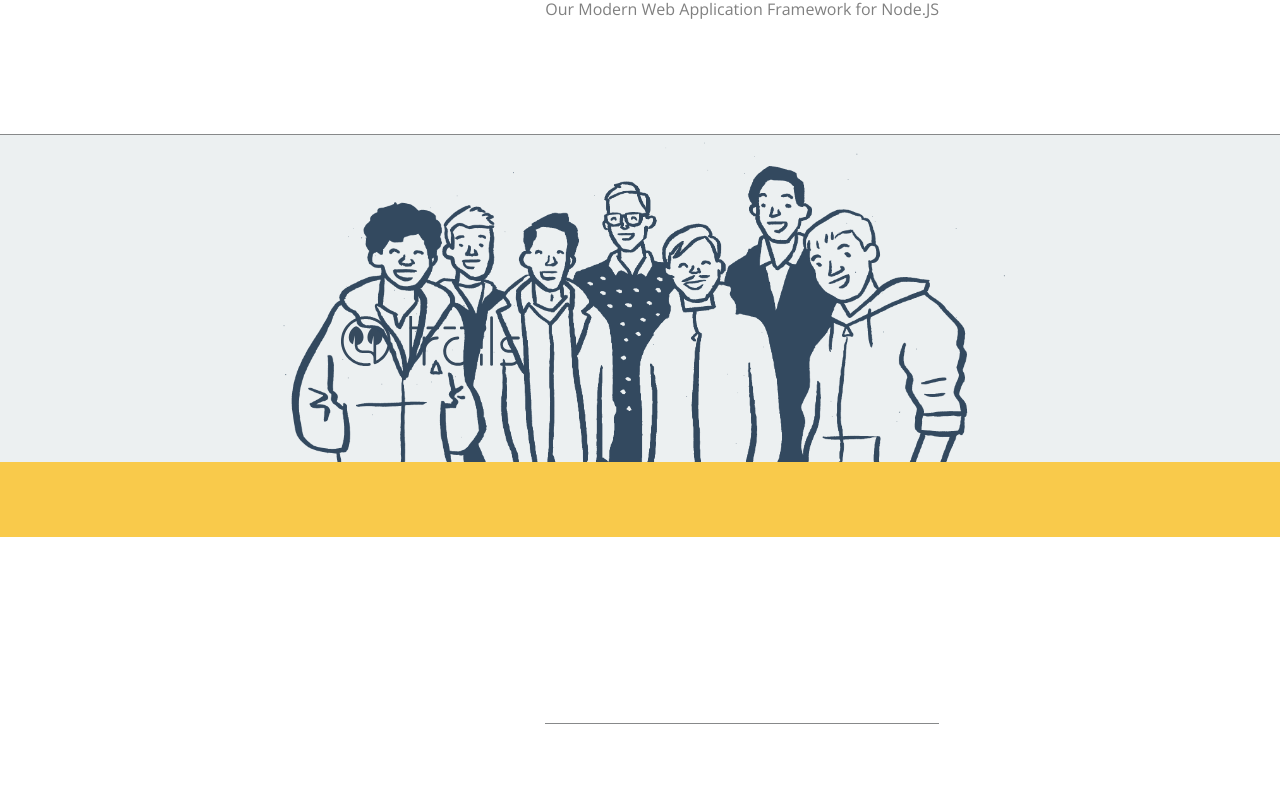
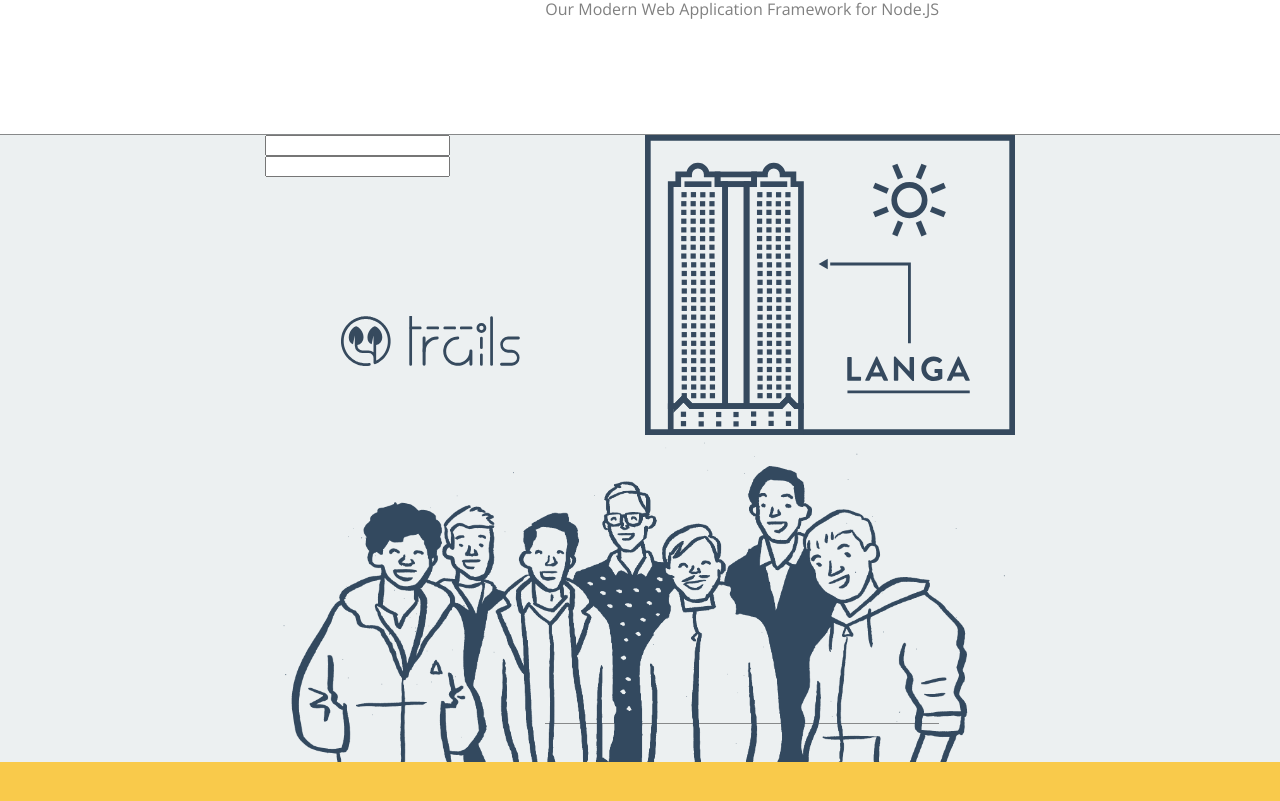
Before and after one commit to nogtini/atomic-components, a React app: page / in a window 1280 px wide. Shown: the part 1145-1946 px from the top of the page. Before the commit the page ends 1869 px from the top, so only its background shows below. Built offline with nearby package versions, Linux system fonts and the light colour scheme.

Commit message:
beginnings of input adding and styling

```diff
--- a/src/components/contact.js
+++ b/src/components/contact.js
@@ -4,6 +4,7 @@ import localStyles from './styles/Contact.scss';
 
 //assets
 import skyline from '../assets/images/skyline.svg';
+import tower from '../assets/images/tower.svg';
 import team from '../assets/images/teamblue.png';
 
 const styles = Object.assign({}, localStyles, globalStyles);
@@ -13,6 +14,13 @@ export default class Contact extends Component {
             <div className={styles.Contact}>
                 <div className={styles.flexLeft} />
                 <div className={`${styles.flexMiddle}`}>
+                    <div className={`${styles.contactTower}`}>
+                        <div className={`${styles.form}`}>
+                            <input></input>
+                            <input></input>
+                        </div>
+                        <img src={tower} className={`${styles.tower}`}/>
+                    </div>
                     <img src={team} className={`${styles.teamimage}`}/>
                 </div>
                 <div className={styles.flexLeft} />
--- a/src/components/styles/contact.scss
+++ b/src/components/styles/contact.scss
@@ -5,4 +5,19 @@
   .teamimage {
     width: 100%;
   }
+
+  .contactTower {
+    display: flex;
+    flex-direction: row;
+    justify-content: space-between;
+
+    .form {
+      display: flex;
+      flex-direction: column;
+    }
+
+    .tower {
+      height: 300px;
+    }
+  }
 }
```
